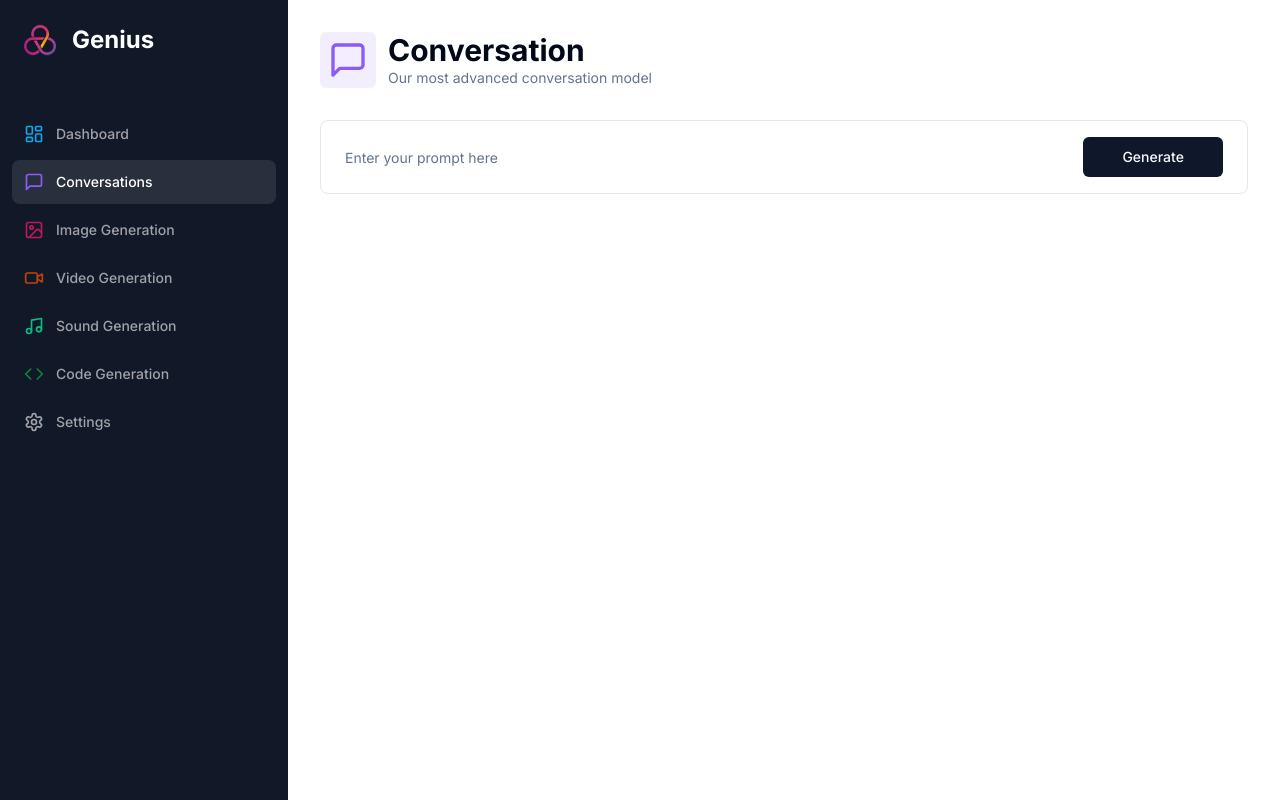
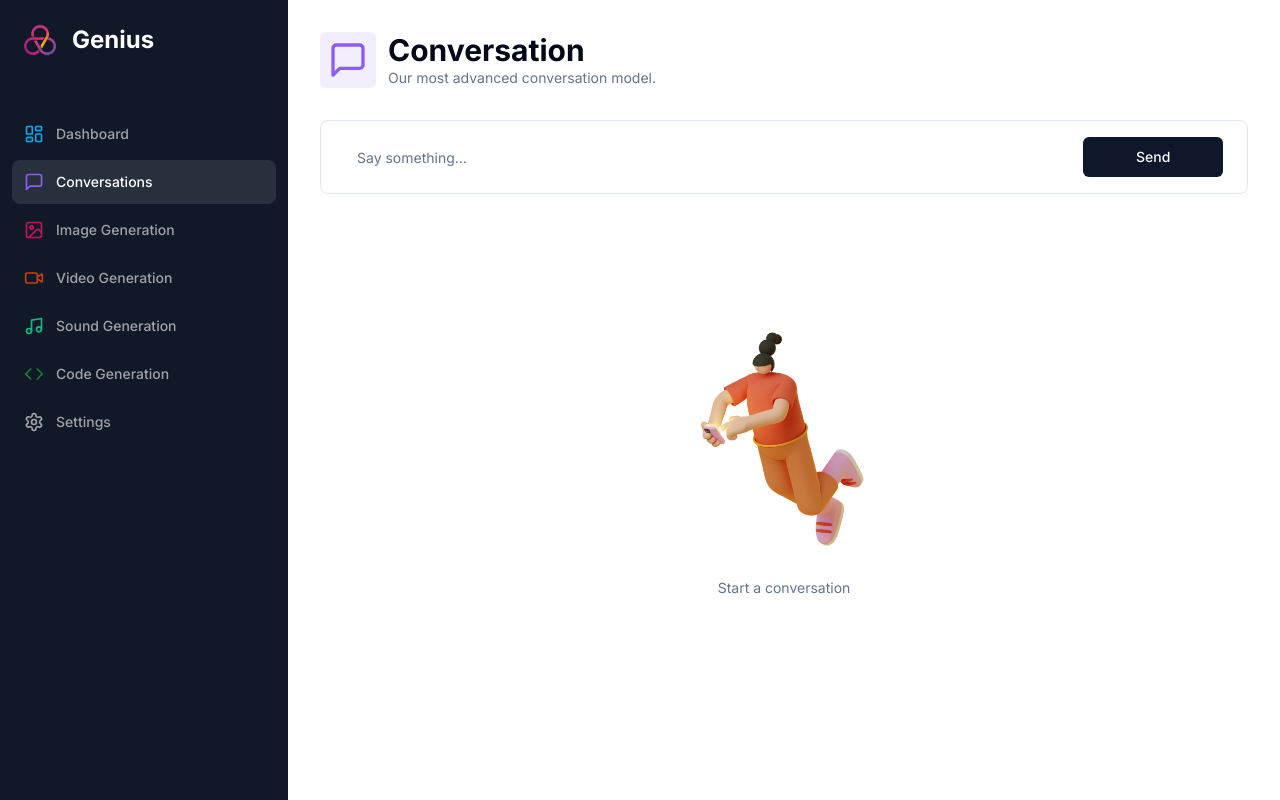
Before and after one commit to yousefwahba/ai-saas, a Next.js app: page /conversation in a window 1280 px wide. Built offline with nearby package versions, Linux system fonts and the light colour scheme.

Commit message:
added-route-and-interface

```diff
--- a/app/(dashboard)/(routes)/conversation/page.tsx
+++ b/app/(dashboard)/(routes)/conversation/page.tsx
@@ -1,81 +1,64 @@
 "use client";
+import { BotAvatar } from "@/components/bot-avatar";
+import { Empty } from "@/components/empty";
 import { Heading } from "@/components/heading";
+import { Button } from "@/components/ui/button";
+import { Input } from "@/components/ui/input";
+import { cn } from "@/lib/utils";
+import { useChat } from "ai/react";
 import { MessageSquare } from "lucide-react";
-import { useForm } from "react-hook-form";
-import * as z from "zod";
-import { conversationFormSchema } from "./constants";
-import { zodResolver } from "@hookform/resolvers/zod";
-import {
-  Form,
-  FormControl,
-  FormDescription,
-  FormField,
-  FormItem,
-  FormLabel,
-  FormMessage,
-} from "@/components/ui/form";
-import { Input } from "@/components/ui/input";
-import { Button } from "@/components/ui/button";
 
-const ConversationPage = () => {
-  const form = useForm<z.infer<typeof conversationFormSchema>>({
-    resolver: zodResolver(conversationFormSchema),
-    defaultValues: {
-      prompt: "",
-    },
-  });
-
-  const isLoading = form.formState.isSubmitting;
-
-  const onSubmit = async (values: z.infer<typeof conversationFormSchema>) => {
-    console.log(values);
-    // form.reset();
-  };
+export default function Chat() {
+  const { messages, input, handleInputChange, handleSubmit } = useChat();
 
   return (
     <div>
       <Heading
         title="Conversation"
-        description="Our most advanced conversation model"
+        description="Our most advanced conversation model."
         icon={MessageSquare}
         iconColor="text-violet-500"
         bgColor="bg-violet-500/10"
       />
       <div className="px-4 lg:px-8">
-        <div>
-          <Form {...form}>
-            <form
-              onSubmit={form.handleSubmit(onSubmit)}
-              className="rounded-lg border w-full p-4 px-3 md:px-6 focus-within:shadow-sm grid grid-cols-12 gap-2 "
-            >
-              <FormField
-                name="prompt"
-                render={({ field }) => (
-                  <FormItem className="col-span-12 lg:col-span-10">
-                    <FormControl className="m-0 p-0">
-                      <Input
-                        className="border-0 outline-none focus-visible:ring-0 focus-visible:ring-transparent"
-                        disabled={isLoading}
-                        placeholder="Enter your prompt here"
-                        {...field}
-                      />
-                    </FormControl>
-                  </FormItem>
+        <form
+          onSubmit={handleSubmit}
+          autoComplete="off"
+          autoCapitalize="off"
+          className="rounded-lg border w-full p-4 px-3 md:px-6 focus-within:shadow-sm grid grid-cols-12 gap-2"
+        >
+          <div className="col-span-12 lg:col-span-10">
+            <Input
+              className="border-0 outline-none focus-visible:ring-0 focus-visible:ring-transparent"
+              value={input}
+              placeholder="Say something..."
+              onChange={handleInputChange}
+            />
+          </div>
+          <Button type="submit" className="col-span-12 lg:col-span-2 w-full">
+            Send
+          </Button>
+        </form>
+        <div className="space-y-4 mt-4">
+          {messages.length === 0 && <Empty label="Start a conversation" />}
+          <div className="flex flex-col-reverse gap-y-4">
+            {messages.map((message, i) => (
+              <div
+                key={i}
+                className={cn(
+                  "p-8 w-full flex items-start gap-x-8 rounded-lg",
+                  message.role === "user"
+                    ? "bg-white border border-black/10"
+                    : "bg-muted"
                 )}
-              />
-
-              <Button
-                className="col-span-12 lg:col-span-2 w-full"
-                disabled={isLoading}
               >
-                {isLoading ? "Generating..." : "Generate"}
-              </Button>
-            </form>
-          </Form>
+                {message.role === "user" ? "" : <BotAvatar />}
+                <p className="text-sm">{message.content}</p>
+              </div>
+            ))}
+          </div>
         </div>
       </div>
     </div>
   );
-};
-
-export default ConversationPage;
+}
--- /dev/null
+++ b/app/api/chat/route.ts
@@ -0,0 +1,15 @@
+import { google } from "@ai-sdk/google";
+import { convertToCoreMessages, streamText } from "ai";
+
+// Allow streaming responses up to 30 seconds
+export const maxDuration = 30;
+
+export async function POST(req: Request) {
+  const { messages } = await req.json();
+  const result = await streamText({
+    model: google("models/gemini-1.5-pro-latest"),
+    messages: convertToCoreMessages(messages),
+  });
+
+  return result.toAIStreamResponse();
+}
--- /dev/null
+++ b/components/bot-avatar.tsx
@@ -0,0 +1,9 @@
+import { Avatar, AvatarImage } from "./ui/avatar";
+
+export const BotAvatar = () => {
+  return (
+    <Avatar className="w-8 h-8">
+      <AvatarImage className="p-1" src="/gemini.png" />
+    </Avatar>
+  );
+};
--- /dev/null
+++ b/components/empty.tsx
@@ -0,0 +1,16 @@
+import Image from "next/image";
+
+interface EmptyProps {
+  label: string;
+}
+export const Empty = ({ label }: EmptyProps) => {
+  return (
+    <div className=" h-full p-20 flex flex-col justify-center items-center">
+      <div className="relative h-72 w-72">
+        <Image src="/empty.png" alt="empty" fill className="object-contain" />
+      </div>
+
+      <p className="text-muted-foreground text-sm text-center">{label}</p>
+    </div>
+  );
+};
--- /dev/null
+++ b/components/ui/avatar.tsx
@@ -0,0 +1,50 @@
+"use client"
+
+import * as React from "react"
+import * as AvatarPrimitive from "@radix-ui/react-avatar"
+
+import { cn } from "@/lib/utils"
+
+const Avatar = React.forwardRef<
+  React.ElementRef<typeof AvatarPrimitive.Root>,
+  React.ComponentPropsWithoutRef<typeof AvatarPrimitive.Root>
+>(({ className, ...props }, ref) => (
+  <AvatarPrimitive.Root
+    ref={ref}
+    className={cn(
+      "relative flex h-10 w-10 shrink-0 overflow-hidden rounded-full",
+      className
+    )}
+    {...props}
+  />
+))
+Avatar.displayName = AvatarPrimitive.Root.displayName
+
+const AvatarImage = React.forwardRef<
+  React.ElementRef<typeof AvatarPrimitive.Image>,
+  React.ComponentPropsWithoutRef<typeof AvatarPrimitive.Image>
+>(({ className, ...props }, ref) => (
+  <AvatarPrimitive.Image
+    ref={ref}
+    className={cn("aspect-square h-full w-full", className)}
+    {...props}
+  />
+))
+AvatarImage.displayName = AvatarPrimitive.Image.displayName
+
+const AvatarFallback = React.forwardRef<
+  React.ElementRef<typeof AvatarPrimitive.Fallback>,
+  React.ComponentPropsWithoutRef<typeof AvatarPrimitive.Fallback>
+>(({ className, ...props }, ref) => (
+  <AvatarPrimitive.Fallback
+    ref={ref}
+    className={cn(
+      "flex h-full w-full items-center justify-center rounded-full bg-muted",
+      className
+    )}
+    {...props}
+  />
+))
+AvatarFallback.displayName = AvatarPrimitive.Fallback.displayName
+
+export { Avatar, AvatarImage, AvatarFallback }
--- /dev/null
+++ b/components/user-avatar.tsx
@@ -0,0 +1,14 @@
+import { useUser } from "@clerk/nextjs";
+import { Avatar, AvatarFallback, AvatarImage } from "./ui/avatar";
+export const UserAvater = () => {
+  const { user } = useUser();
+  return (
+    <Avatar className="w-8 h-8 bg-muted  flex items-center justify-center">
+      {/* <AvatarImage src={user?.imageUrl} />
+      <AvatarFallback> */}
+      {user?.firstName?.charAt(0)}
+      {user?.lastName?.charAt(0)}
+      {/* </AvatarFallback> */}
+    </Avatar>
+  );
+};
--- a/package.json
+++ b/package.json
@@ -9,11 +9,16 @@
     "lint": "next lint"
   },
   "dependencies": {
+    "@ai-sdk/google": "^0.0.28",
     "@clerk/nextjs": "^5.2.3",
+    "@google/generative-ai": "^0.15.0",
     "@hookform/resolvers": "^3.9.0",
+    "@radix-ui/react-avatar": "^1.1.0",
     "@radix-ui/react-dialog": "^1.1.1",
     "@radix-ui/react-label": "^2.1.0",
     "@radix-ui/react-slot": "^1.1.0",
+    "ai": "^3.2.34",
+    "axios": "^1.7.2",
     "class-variance-authority": "^0.7.0",
     "clsx": "^2.1.1",
     "lucide-react": "^0.408.0",
@@ -31,6 +36,7 @@
     "@types/react-dom": "^18",
     "eslint": "^8",
     "eslint-config-next": "14.2.5",
+    "eslint-config-prettier": "^9.1.0",
     "postcss": "^8",
     "tailwindcss": "^3.4.1",
     "typescript": "^5"
```
Also changed, not shown: public/gemini.png (added), 1 other file (tests, documents, lock files or other folders).
